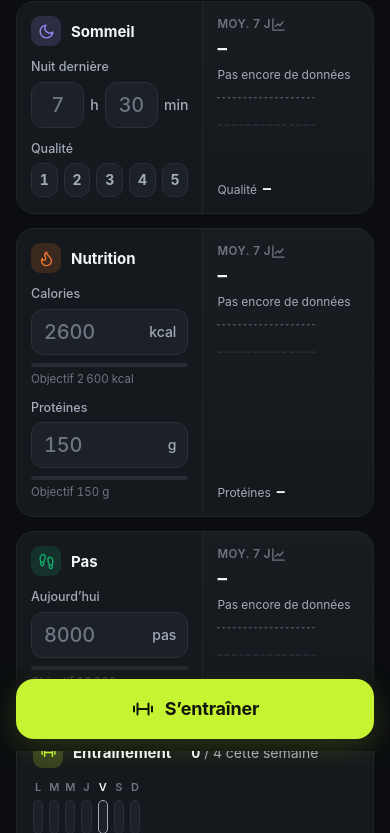
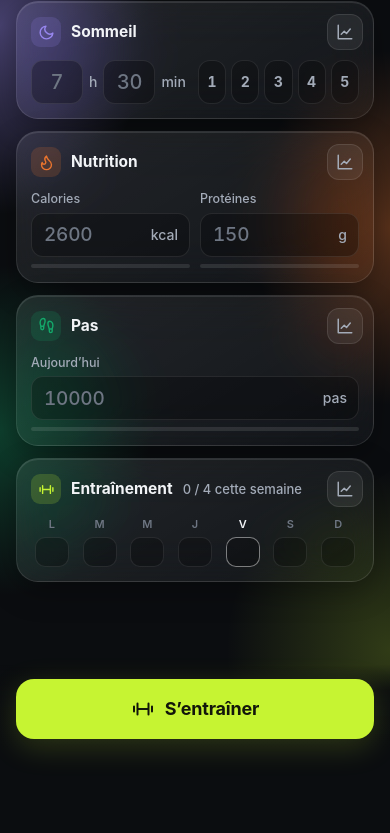
Before and after one commit to LucasPilette/lifestyleApp, a website with bundled scripts: page index.html in a window 390 px wide. Shown: the part 93-926 px from the top of the page. After the commit the page ends 844 px from the top, so only its background shows below. Built offline with nearby package versions, Linux system fonts and the light colour scheme.

Commit message:
Accueil épuré en verre dépoli, courbes accessibles par une icône
- Les moyennes et mini-graphiques quittent l'accueil : chaque rubrique a une
  icône de courbe à droite de son titre qui ouvre la page de suivi
- Cartes compactes (sommeil sur une ligne, calories/protéines côte à côte) :
  tout l'accueil tient sur un écran d'iPhone sans défiler
- Style verre dépoli sur halos colorés aux teintes de chaque rubrique

Co-Authored-By: Claude Opus 5.5 <noreply@anthropic.com>

```diff
--- a/css/app.css
+++ b/css/app.css
@@ -120,27 +120,59 @@ h1, h2, h3, p { margin: 0; }
 }
 .card-icon .icon { width: 17px; height: 17px; }
 
-.metric-card { display: grid; grid-template-columns: minmax(0, 1fr) minmax(0, 0.92fr); gap: 0; padding: 0; overflow: hidden; }
-.metric-main { padding: 14px 14px 16px; min-width: 0; }
-.metric-side {
-  display: flex; flex-direction: column; gap: 4px; text-align: left;
-  padding: 14px 12px 14px 14px; border-left: 1px solid var(--line-soft);
-  background: linear-gradient(180deg, rgba(255,255,255,0.015), transparent);
-  min-width: 0;
+/* --- Verre dépoli (accueil) ---------------------------------------------- */
+/* Halos colorés fixes derrière les cartes : chacun teinte la rubrique qui passe devant. */
+.home-bg {
+  position: fixed; inset: 0; z-index: -1; pointer-events: none;
+  background:
+    radial-gradient(55% 32% at 0% 14%, rgba(152, 135, 239, 0.42), transparent 70%),
+    radial-gradient(50% 30% at 100% 38%, rgba(233, 116, 46, 0.34), transparent 70%),
+    radial-gradient(55% 28% at 0% 62%, rgba(20, 168, 106, 0.32), transparent 70%),
+    radial-gradient(60% 30% at 100% 88%, rgba(198, 244, 50, 0.2), transparent 70%),
+    var(--bg);
 }
-.metric-side:active { background: var(--surface-2); }
-.side-label { font-size: 11.5px; color: var(--text-3); text-transform: uppercase; letter-spacing: 0.05em; font-weight: 600; display: flex; align-items: center; justify-content: space-between; }
-.side-label .icon { width: 15px; height: 15px; color: var(--text-3); }
-.side-value { font-size: 19px; font-weight: 700; font-variant-numeric: tabular-nums; letter-spacing: -0.01em; white-space: nowrap; }
-.side-value small { font-size: 12px; font-weight: 600; color: var(--text-2); margin-left: 2px; }
-.side-row { display: flex; align-items: baseline; justify-content: space-between; gap: 6px; }
-.side-row .side-value { font-size: 16px; }
-.side-delta { font-size: 12px; color: var(--text-2); font-variant-numeric: tabular-nums; white-space: nowrap; }
-.side-spark { padding-top: 8px; }
-.side-row { margin-top: auto; padding-top: 8px; }
-.spark { display: block; width: 100%; height: 30px; }
-.spark-empty { fill: var(--surface-3); }
-.spark-goal { stroke: var(--text-3); stroke-width: 1; stroke-dasharray: 3 3; }
+.glass {
+  background: linear-gradient(150deg, rgba(255, 255, 255, 0.1), rgba(255, 255, 255, 0.035));
+  -webkit-backdrop-filter: blur(24px) saturate(170%);
+  backdrop-filter: blur(24px) saturate(170%);
+  border: 1px solid rgba(255, 255, 255, 0.11);
+  box-shadow: inset 0 1px 0 rgba(255, 255, 255, 0.1), 0 10px 30px rgba(0, 0, 0, 0.28);
+}
+.glass .num-input { background: rgba(0, 0, 0, 0.28); border-color: rgba(255, 255, 255, 0.09); }
+.glass .num-input:focus { background: rgba(0, 0, 0, 0.4); border-color: var(--accent); }
+.glass .q-dot { background: rgba(0, 0, 0, 0.25); border-color: rgba(255, 255, 255, 0.09); }
+.glass .progress { background: rgba(255, 255, 255, 0.1); }
+.glass-btn { background: rgba(255, 255, 255, 0.07); border: 1px solid rgba(255, 255, 255, 0.1); -webkit-backdrop-filter: blur(16px); backdrop-filter: blur(16px); width: 40px; height: 40px; }
+.home-top { background: transparent; -webkit-backdrop-filter: none; backdrop-filter: none; }
+.home-top.scrolled { background: rgba(11, 13, 16, 0.55); -webkit-backdrop-filter: blur(18px); backdrop-filter: blur(18px); }
+.home-top .topbar-actions { gap: 8px; }
+
+.home-page { gap: 12px; }
+.home-card { padding: 12px 14px 14px; border-radius: 22px; }
+.hc-head { display: flex; align-items: center; gap: 10px; margin-bottom: 10px; min-height: 32px; }
+.hc-head h2 { font-size: 15.5px; font-weight: 650; }
+.hc-head .spacer { flex: 1; }
+.hc-meta { font-size: 13px; color: var(--text-2); font-weight: 500; white-space: nowrap; }
+.chart-btn {
+  flex: none; width: 36px; height: 36px; margin-right: -4px; border-radius: 12px;
+  display: grid; place-items: center; color: var(--text-2);
+  background: rgba(255, 255, 255, 0.07); border: 1px solid rgba(255, 255, 255, 0.1);
+  transition: background 0.15s, color 0.15s, transform 0.1s;
+}
+.chart-btn:active { transform: scale(0.94); background: rgba(255, 255, 255, 0.14); color: var(--c, var(--text)); }
+
+.sleep-row { display: flex; align-items: center; gap: 12px; }
+.sleep-row .duration { flex: none; }
+.sleep-row .duration .num-input { width: 52px; height: 44px; }
+.sleep-row .quality { flex: 1; margin: 0; gap: 5px; }
+.sleep-row .q-dot { height: 44px; border-radius: 12px; min-width: 0; }
+
+.mf-grid { display: grid; grid-template-columns: 1fr 1fr; gap: 10px; }
+.mf-label { display: flex; justify-content: space-between; align-items: baseline; font-size: 12.5px; color: var(--text-2); font-weight: 500; margin-bottom: 5px; }
+.mf-pct { font-size: 12px; color: var(--text-3); font-variant-numeric: tabular-nums; }
+.mf-pct.ok { color: var(--c); font-weight: 700; }
+.mf .num-input { height: 44px; font-size: 19px; }
+.mf .progress { margin-top: 7px; }
 
 .field-label { font-size: 12.5px; color: var(--text-2); margin-bottom: 6px; font-weight: 500; }
 .field-row { display: flex; align-items: center; gap: 8px; }
@@ -175,16 +207,13 @@ h1, h2, h3, p { margin: 0; }
 .progress > i { display: block; height: 100%; border-radius: 2px; background: var(--c); transition: width 0.3s ease; }
 .progress-label { font-size: 11.5px; color: var(--text-3); margin-top: 4px; font-variant-numeric: tabular-nums; }
 
-/* Carte entraînement de la semaine */
-.week-card { display: flex; flex-direction: column; gap: 12px; }
+/* Semaine d'entraînement */
 .week-dots { display: grid; grid-template-columns: repeat(7, 1fr); gap: 6px; }
-.week-dot { display: flex; flex-direction: column; align-items: center; gap: 5px; font-size: 11px; color: var(--text-3); font-weight: 600; }
-.week-dot i { width: 100%; max-width: 34px; height: 34px; border-radius: 10px; background: var(--surface-2); border: 1px solid var(--line); display: grid; place-items: center; }
+.week-dot { display: flex; flex-direction: column; align-items: center; gap: 4px; font-size: 11px; color: var(--text-3); font-weight: 600; }
+.week-dot i { width: 100%; max-width: 34px; height: 30px; border-radius: 10px; background: rgba(0, 0, 0, 0.25); border: 1px solid rgba(255, 255, 255, 0.09); display: grid; place-items: center; }
 .week-dot.done i { background: var(--accent); border-color: var(--accent); color: var(--on-accent); }
 .week-dot.today { color: var(--text); }
-.week-dot.today i { border-color: var(--text-2); }
-.week-meta { display: flex; justify-content: space-between; gap: 10px; font-size: 13.5px; color: var(--text-2); }
-.week-meta b { color: var(--text); font-weight: 650; }
+.week-dot.today i { border-color: rgba(255, 255, 255, 0.45); }
 
 /* --- Bouton principal bas d'écran --------------------------------------- */
 .cta-bar {
--- a/js/components/chart.js
+++ b/js/components/chart.js
@@ -196,26 +196,3 @@ export function mountChart(host, opts) {
   ro.observe(host);
   return { update: render, destroy: () => ro.disconnect() };
 }
-
-/** Mini-histogramme pour les cartes de l'accueil (valeurs des derniers jours). */
-export function sparkBars(values, { color, goal, height = 34, width = 112, highlightLast = true } = {}) {
-  const n = values.length;
-  const max = Math.max(goal || 0, ...values.filter((v) => v != null), 1);
-  const gap = 2;
-  const bw = (width - gap * (n - 1)) / n;
-  const svg = s('svg', { class: 'spark', viewBox: `0 0 ${width} ${height}`, width, height, 'aria-hidden': 'true', preserveAspectRatio: 'none' });
-  values.forEach((v, i) => {
-    const x = i * (bw + gap);
-    if (v == null) {
-      svg.append(s('rect', { x, y: height - 2, width: bw, height: 2, rx: 1, class: 'spark-empty' }));
-      return;
-    }
-    const hh = Math.max(2, (v / max) * (height - 2));
-    svg.append(s('rect', { x, y: height - hh, width: bw, height: hh, rx: Math.min(2, bw / 2), fill: color, opacity: highlightLast && i === n - 1 ? 1 : 0.55 }));
-  });
-  if (goal) {
-    const gy = height - (goal / max) * (height - 2);
-    svg.append(s('line', { x1: 0, x2: width, y1: gy, y2: gy, class: 'spark-goal' }));
-  }
-  return svg;
-}
--- a/js/version.js
+++ b/js/version.js
@@ -1,2 +1,2 @@
 // Généré par tools/release.mjs — ne pas modifier à la main.
-export const VERSION = '2026.11.27-832e036';
+export const VERSION = '2026.11.27-b37c887';
--- a/js/views/home.js
+++ b/js/views/home.js
@@ -1,12 +1,12 @@
-// Accueil : saisie du jour (sommeil, nutrition, pas) + synthèse, et accès à l'entraînement.
+// Accueil : saisie du jour (sommeil, nutrition, pas) et accès à l'entraînement.
+// Volontairement épuré : les courbes et moyennes sont dans les pages de suivi (icône à droite de chaque rubrique).
 
 import { h, icon, iconButton, numInput } from '../core/dom.js';
 import { state, getDay, setDayField, activeSession, doneSessions } from '../core/store.js';
 import { todayKey, addDays, relativeDay, formatLong, weekStart, dateKey, agoLabel, formatWeekday } from '../core/date.js';
-import { METRICS, summary, lastDays, meetsGoal } from '../core/metrics.js';
-import { sparkBars } from '../components/chart.js';
+import { METRICS, meetsGoal } from '../core/metrics.js';
 import { navigate } from '../core/router.js';
-import { fmtNum, fmtSleep, fmtClock, parseNum, fmtDelta } from '../core/format.js';
+import { fmtNum, fmtClock, parseNum } from '../core/format.js';
 import { debounce } from '../core/util.js';
 
 export const QUALITY_LABELS = ['', 'Très mauvaise', 'Mauvaise', 'Moyenne', 'Bonne', 'Excellente'];
@@ -20,21 +20,15 @@ export default function home(root, dateParam) {
   const isToday = date === today;
   const goals = state.settings.goals;
   const day = getDay(date) || {};
-  const sides = [];
-  const refreshSides = () => sides.forEach((fn) => fn());
+
   // Un debounce par champ : saisir les calories puis les protéines ne doit rien perdre.
   const savers = new Map();
   const saverFor = (field) => {
-    if (!savers.has(field)) {
-      savers.set(field, debounce((value) => {
-        setDayField(date, field, value);
-        refreshSides();
-      }, 300));
-    }
+    if (!savers.has(field)) savers.set(field, debounce((value) => setDayField(date, field, value), 300));
     return savers.get(field);
   };
   const save = (field, value) => saverFor(field)(value);
-  save.flush = (field, value) => saverFor(field).flush(value);
+  const saveNow = (field, value) => saverFor(field).flush(value);
   const flushAll = () => savers.forEach((d) => d.pending());
   const onHide = () => document.visibilityState === 'hidden' && flushAll();
   document.addEventListener('visibilitychange', onHide);
@@ -50,81 +44,71 @@ export default function home(root, dateParam) {
         h('button', { class: 'icon-btn', 'aria-label': 'Jour suivant', disabled: isToday, onClick: () => goDay(addDays(date, 1)) }, icon('chevron', 18))),
       h('h1', { class: 'home-title', style: title.length > 14 ? { fontSize: '22px' } : null }, title)),
     h('div', { class: 'topbar-actions' },
-      iconButton('history', 'Historique', () => navigate('/history')),
-      iconButton('sliders', 'Réglages', () => navigate('/settings'))));
+      iconButton('history', 'Historique', () => navigate('/history'), 'glass-btn'),
+      iconButton('sliders', 'Réglages', () => navigate('/settings'), 'glass-btn')));
 
-  const page = h('main', { class: 'page' });
+  const page = h('main', { class: 'page home-page' });
 
-  // --- Bannières ---
+  // --- Bannières (installation, sauvegarde) ---
   if (isIOS() && !isStandalone() && !sessionStorage.getItem('installDismissed')) {
-    const b = h('div', { class: 'banner' }, icon('share', 20),
-      h('div', null, h('b', null, 'Installe l’app sur ton iPhone. '),
-        'Touche Partager puis « Sur l’écran d’accueil ». Fais-le avant de saisir tes données : celles de Safari ne sont pas reprises dans l’app installée.'),
+    const b = h('div', { class: 'banner glass' }, icon('share', 20),
+      h('div', null, h('b', null, 'Installe l’app : '), 'Partager → « Sur l’écran d’accueil ». Fais-le avant de saisir tes données : celles de Safari ne sont pas reprises dans l’app.'),
       iconButton('x', 'Masquer', () => { sessionStorage.setItem('installDismissed', '1'); b.remove(); }));
     page.append(b);
   }
   const dataCount = state.days.size + state.sessions.length;
   const last = state.settings.lastBackupAt;
   if (isToday && dataCount >= 10 && (!last || Date.now() - last > 14 * 864e5) && !sessionStorage.getItem('backupDismissed')) {
-    const b = h('div', { class: 'banner' }, icon('download', 20),
-      h('div', null, h('b', null, 'Pense à sauvegarder. '), last ? `Dernière sauvegarde ${agoLabel(dateKey(new Date(last)))}.` : 'Aucune sauvegarde pour l’instant.', ' ',
+    const b = h('div', { class: 'banner glass' }, icon('download', 20),
+      h('div', null, h('b', null, 'Pense à sauvegarder. '), last ? `Dernière ${agoLabel(dateKey(new Date(last)))}. ` : '',
         h('button', { class: 'link-btn', onClick: () => navigate('/settings') }, 'Exporter')),
       iconButton('x', 'Masquer', () => { sessionStorage.setItem('backupDismissed', '1'); b.remove(); }));
     page.append(b);
   }
 
-  // --- Panneau latéral (moyennes + tendance) ---
-  function sidePanel(pageId, rows) {
-    const el = h('button', { class: 'metric-side', 'aria-label': `Voir le suivi : ${pageId}`, onClick: () => navigate(`/metric/${pageId}`) });
-    const fill = () => {
-      const blocks = [h('div', { class: 'side-label' }, 'Moy. 7 j', icon('chart', 15))];
-      rows.forEach(({ field, compact }, i) => {
-        const m = METRICS[field];
-        const sm = summary(state.days, field, goals[field], date);
-        const val = sm.avg7 != null ? m.fmt(sm.avg7) : '–';
-        if (compact) {
-          blocks.push(h('div', { class: 'side-row' }, h('span', { class: 'side-delta' }, m.short), h('span', { class: 'side-value' }, val)));
-        } else {
-          blocks.push(h('div', { class: 'side-value' }, val));
-          if (sm.delta7 != null) blocks.push(h('div', { class: 'side-delta' }, `${fmtDelta(sm.delta7, m.fmtDelta)} vs sem. préc.`));
-          else blocks.push(h('div', { class: 'side-delta' }, sm.count7 ? `${sm.count7} j renseigné${sm.count7 > 1 ? 's' : ''}` : 'Pas encore de données'));
-        }
-        if (i === 0) {
-          blocks.push(h('div', { class: 'side-spark' }, sparkBars(lastDays(state.days, field, date, 14), { color: m.color, goal: m.goalType ? goals[field] : null })));
-        }
-      });
-      el.replaceChildren(...blocks);
-    };
-    fill();
-    sides.push(fill);
-    return el;
+  // --- Briques ---
+  /** Carte de rubrique : titre à gauche, icône de courbe cliquable à droite. */
+  function card(color, iconName, title, { meta, chartTo, chartLabel }, ...body) {
+    return h('section', { class: 'card glass home-card', style: { '--c': color } },
+      h('div', { class: 'hc-head' },
+        h('div', { class: 'card-icon' }, icon(iconName)),
+        h('h2', null, title),
+        meta || null,
+        h('div', { class: 'spacer' }),
+        h('button', { class: 'chart-btn', 'aria-label': chartLabel, title: chartLabel, onClick: () => navigate(chartTo) }, icon('chart', 18))),
+      body);
   }
 
-  function progress(field, value) {
+  /** Champ numérique avec unité, étiquette, pourcentage de l'objectif et barre de progression. */
+  function metricField(field, label, unit, placeholder) {
+    const m = METRICS[field];
     const goal = goals[field];
-    const m = METRICS[field];
-    if (!goal) return null;
-    const bar = h('i', { style: { width: '0%' } });
-    const label = h('div', { class: 'progress-label' });
-    const wrap = h('div', null, h('div', { class: 'progress', style: { '--c': m.color } }, bar), label);
-    const upd = (v) => {
-      bar.style.width = `${Math.min(100, ((v || 0) / goal) * 100)}%`;
-      label.textContent = v == null ? `Objectif ${m.fmt(goal)}` : meetsGoal(v, goal, m.goalType) ? 'Objectif atteint ✓' : `${fmtNum(Math.round((v / goal) * 100))} % de l’objectif`;
+    const pct = h('span', { class: 'mf-pct' });
+    const bar = h('i');
+    const update = (v) => {
+      if (!goal) return;
+      const ratio = (v || 0) / goal;
+      bar.style.width = `${Math.min(100, ratio * 100)}%`;
+      pct.textContent = v == null ? '' : meetsGoal(v, goal, m.goalType) ? '✓' : `${fmtNum(Math.round(ratio * 100))} %`;
+      pct.classList.toggle('ok', meetsGoal(v, goal, m.goalType));
     };
-    upd(value);
-    wrap.update = upd;
-    return wrap;
+    const input = numInput({
+      value: day[field] ?? '', placeholder, label,
+      onInput: (e) => {
+        const v = parseNum(e.target.value);
+        const clean = v == null ? null : Math.max(0, Math.round(v));
+        update(clean);
+        save(field, clean);
+      },
+    });
+    update(day[field] ?? null);
+    return h('div', { class: 'mf', style: { '--c': m.color } },
+      h('div', { class: 'mf-label' }, h('span', null, label), pct),
+      h('div', { class: 'with-unit' }, input, h('span', { class: 'unit' }, unit)),
+      goal ? h('div', { class: 'progress', title: `Objectif : ${m.fmt(goal)}` }, bar) : null);
   }
 
-  function card(color, iconName, title, main, side) {
-    return h('section', { class: 'card metric-card', style: { '--c': color } },
-      h('div', { class: 'metric-main' },
-        h('div', { class: 'card-head' }, h('div', { class: 'card-icon' }, icon(iconName)), h('h2', null, title)),
-        main),
-      side);
-  }
-
-  // --- Sommeil ---
+  // --- Sommeil : durée + qualité sur une ligne ---
   const hIn = numInput({ value: day.sleepMin != null ? Math.floor(day.sleepMin / 60) : '', placeholder: '7', label: 'Heures de sommeil', maxLength: 2, onInput: () => saveSleep() });
   const mIn = numInput({ value: day.sleepMin != null ? String(day.sleepMin % 60).padStart(2, '0') : '', placeholder: '30', label: 'Minutes de sommeil', maxLength: 2, onInput: () => saveSleep() });
   function saveSleep() {
@@ -134,10 +118,10 @@ export default function home(root, dateParam) {
     save('sleepMin', Math.min(24 * 60, Math.max(0, (hh || 0) * 60 + Math.min(59, mm || 0))));
   }
   let quality = day.sleepQ ?? null;
-  const qLabel = h('span', { class: 'faint' });
-  const qWrap = h('div', { class: 'quality', role: 'radiogroup', 'aria-label': 'Qualité du sommeil' });
+  const qMeta = h('span', { class: 'hc-meta' });
+  const qWrap = h('div', { class: 'quality', role: 'radiogroup', 'aria-label': 'Qualité du sommeil sur 5' });
   const renderQuality = () => {
-    qLabel.textContent = quality ? ` · ${QUALITY_LABELS[quality]}` : '';
+    qMeta.textContent = quality ? QUALITY_LABELS[quality] : '';
     qWrap.replaceChildren(...[1, 2, 3, 4, 5].map((n) =>
       h('button', {
         class: `q-dot ${quality && n <= quality ? 'on' : ''} ${n === quality ? 'sel' : ''}`,
@@ -145,47 +129,28 @@ export default function home(root, dateParam) {
         onClick: () => {
           quality = quality === n ? null : n;
           renderQuality();
-          save.flush('sleepQ', quality);
+          saveNow('sleepQ', quality);
         },
       }, n)));
   };
   renderQuality();
-  page.append(card('var(--c-sleep)', 'moon', 'Sommeil',
-    [
-      h('div', { class: 'field' }, h('div', { class: 'field-label' }, isToday ? 'Nuit dernière' : 'Durée'),
-        h('div', { class: 'duration' }, hIn, h('span', { class: 'unit' }, 'h'), mIn, h('span', { class: 'unit' }, 'min'))),
-      h('div', { class: 'field' }, h('div', { class: 'field-label' }, 'Qualité', qLabel), qWrap),
-    ],
-    sidePanel('sommeil', [{ field: 'sleepMin' }, { field: 'sleepQ', compact: true }])));
+  page.append(card('var(--c-sleep)', 'moon', 'Sommeil', { meta: qMeta, chartTo: '/metric/sommeil', chartLabel: 'Courbes du sommeil' },
+    h('div', { class: 'sleep-row' },
+      h('div', { class: 'duration' }, hIn, h('span', { class: 'unit' }, 'h'), mIn, h('span', { class: 'unit' }, 'min')),
+      qWrap)));
 
-  // --- Nutrition ---
-  const numField = (field, label, unit, placeholder) => {
-    const prog = progress(field, day[field]);
-    const input = numInput({
-      value: day[field] ?? '', placeholder, label,
-      onInput: (e) => {
-        const v = parseNum(e.target.value);
-        const clean = v == null ? null : Math.max(0, Math.round(v));
-        prog?.update(clean);
-        save(field, clean);
-      },
-    });
-    return h('div', { class: 'field' },
-      h('div', { class: 'field-label' }, label),
-      h('div', { class: 'with-unit' }, input, h('span', { class: 'unit' }, unit)),
-      prog);
-  };
-  page.append(card('var(--c-kcal)', 'flame', 'Nutrition',
-    [numField('kcal', 'Calories', 'kcal', String(goals.kcal || 2500)), numField('prot', 'Protéines', 'g', String(goals.prot || 150))],
-    sidePanel('nutrition', [{ field: 'kcal' }, { field: 'prot', compact: true }])));
+  // --- Nutrition : calories et protéines côte à côte ---
+  page.append(card('var(--c-kcal)', 'flame', 'Nutrition', { chartTo: '/metric/nutrition', chartLabel: 'Courbes de nutrition' },
+    h('div', { class: 'mf-grid' },
+      metricField('kcal', 'Calories', 'kcal', String(goals.kcal || 2500)),
+      metricField('prot', 'Protéines', 'g', String(goals.prot || 150)))));
 
   // --- Pas ---
-  page.append(card('var(--c-steps)', 'steps', 'Pas',
-    numField('steps', isToday ? 'Aujourd’hui' : 'Ce jour-là', 'pas', '8000'),
-    sidePanel('pas', [{ field: 'steps' }])));
+  page.append(card('var(--c-steps)', 'steps', 'Pas', { chartTo: '/metric/pas', chartLabel: 'Courbes des pas' },
+    metricField('steps', isToday ? 'Aujourd’hui' : 'Ce jour-là', 'pas', String(goals.steps || 8000))));
 
   // --- Entraînement de la semaine ---
-  page.append(weekCard(date, today));
+  page.append(weekCard(date, today, card));
 
   // --- Bouton S'entraîner ---
   const active = activeSession();
@@ -200,7 +165,7 @@ export default function home(root, dateParam) {
     timer = setInterval(tick, 1000);
   }
 
-  root.append(h('div', { class: 'view has-cta' }, header, page), h('div', { class: 'cta-bar' }, cta));
+  root.append(h('div', { class: 'home-bg', 'aria-hidden': 'true' }), h('div', { class: 'view has-cta' }, header, page), h('div', { class: 'cta-bar' }, cta));
 
   return () => {
     clearInterval(timer);
@@ -209,32 +174,20 @@ export default function home(root, dateParam) {
   };
 }
 
-function weekCard(date, today) {
+function weekCard(date, today, card) {
   const ws = weekStart(date);
   const keys = Array.from({ length: 7 }, (_, i) => addDays(ws, i));
-  const sessions = doneSessions();
   const byDay = new Map();
-  for (const s of sessions) {
+  for (const s of doneSessions()) {
     const k = dateKey(new Date(s.startedAt));
-    if (k >= ws && k <= keys[6]) byDay.set(k, [...(byDay.get(k) || []), s]);
+    if (k >= ws && k <= keys[6]) byDay.set(k, (byDay.get(k) || 0) + 1);
   }
-  const count = [...byDay.values()].reduce((a, b) => a + b.length, 0);
+  const count = [...byDay.values()].reduce((a, b) => a + b, 0);
   const target = state.settings.goals.sessionsPerWeek;
-  const last = sessions[0];
-  return h('button', { class: 'card week-card', style: { textAlign: 'left', '--c': 'var(--accent)' }, onClick: () => navigate('/history') },
-    h('div', { class: 'card-head', style: { marginBottom: 0 } },
-      h('div', { class: 'card-icon' }, icon('dumbbell')),
-      h('h2', null, 'Entraînement'),
-      h('div', { class: 'spacer' }),
-      h('span', { class: 'muted tnum', style: { fontSize: '14px' } }, h('b', { style: { color: 'var(--text)' } }, count), ` / ${target} cette semaine`)),
+  return card('var(--accent)', 'dumbbell', 'Entraînement',
+    { meta: h('span', { class: 'hc-meta tnum' }, `${count} / ${target} cette semaine`), chartTo: '/history', chartLabel: 'Historique et progression' },
     h('div', { class: 'week-dots' },
-      keys.map((k) => {
-        const n = byDay.get(k)?.length || 0;
-        return h('div', { class: `week-dot ${n ? 'done' : ''} ${k === today ? 'today' : ''}` },
-          h('span', null, formatWeekday(k).slice(0, 1).toUpperCase()),
-          h('i', null, n ? icon('check', 16) : null));
-      })),
-    h('div', { class: 'week-meta' },
-      last ? h('span', null, 'Dernière : ', h('b', null, last.name), ` · ${agoLabel(dateKey(new Date(last.startedAt)), today)}`) : h('span', null, 'Aucune séance enregistrée'),
-      icon('chevron', 18)));
+      keys.map((k) => h('div', { class: `week-dot ${byDay.get(k) ? 'done' : ''} ${k === today ? 'today' : ''}` },
+        h('span', null, formatWeekday(k).slice(0, 1).toUpperCase()),
+        h('i', null, byDay.get(k) ? icon('check', 14) : null)))));
 }
--- a/sw.js
+++ b/sw.js
@@ -2,7 +2,7 @@
 // Le bloc ci-dessous est régénéré par `node tools/release.mjs` à chaque publication.
 
 // <generated>
-const VERSION = '2026.11.27-832e036';
+const VERSION = '2026.11.27-b37c887';
 const ASSETS = [
   "./",
   "./css/app.css",
```
